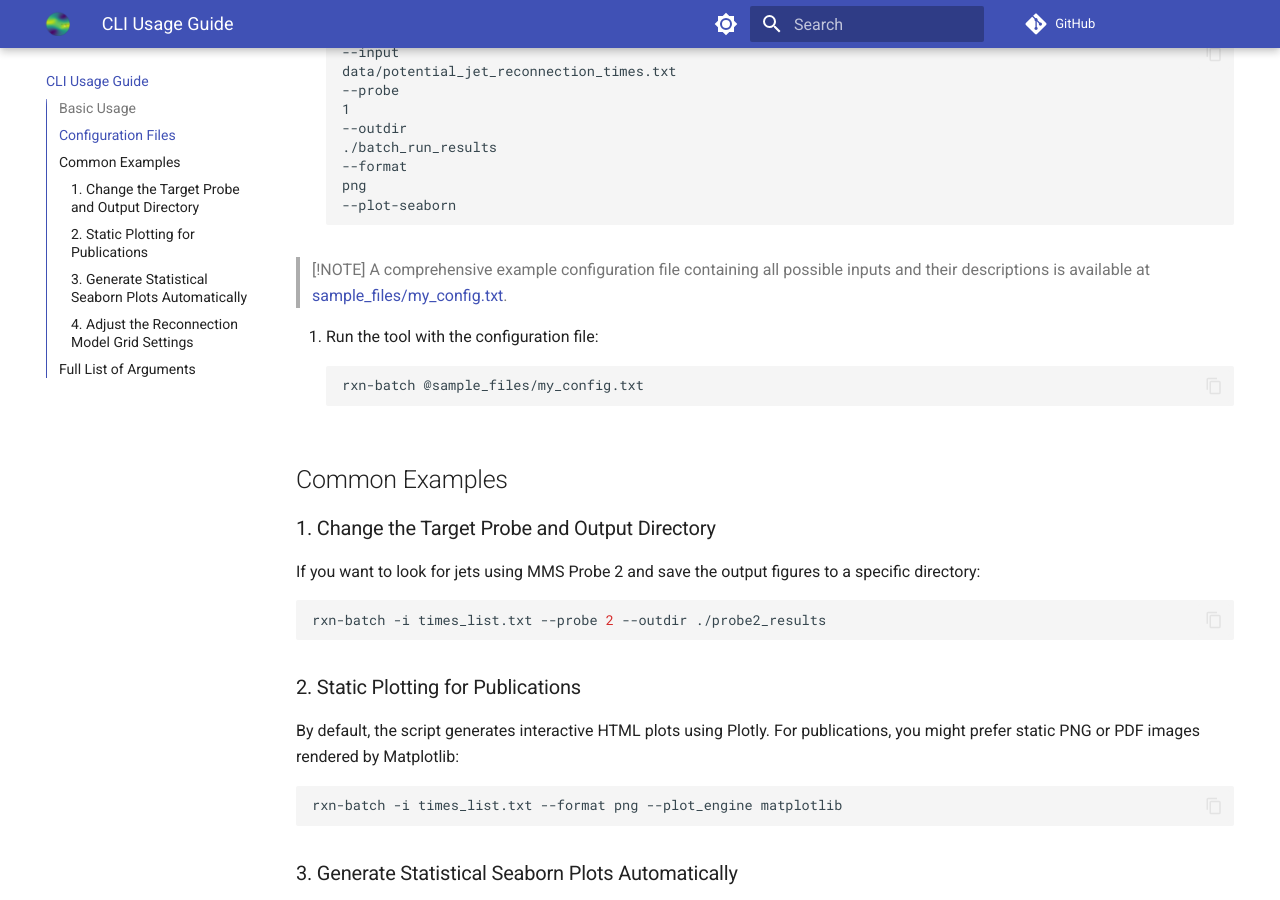
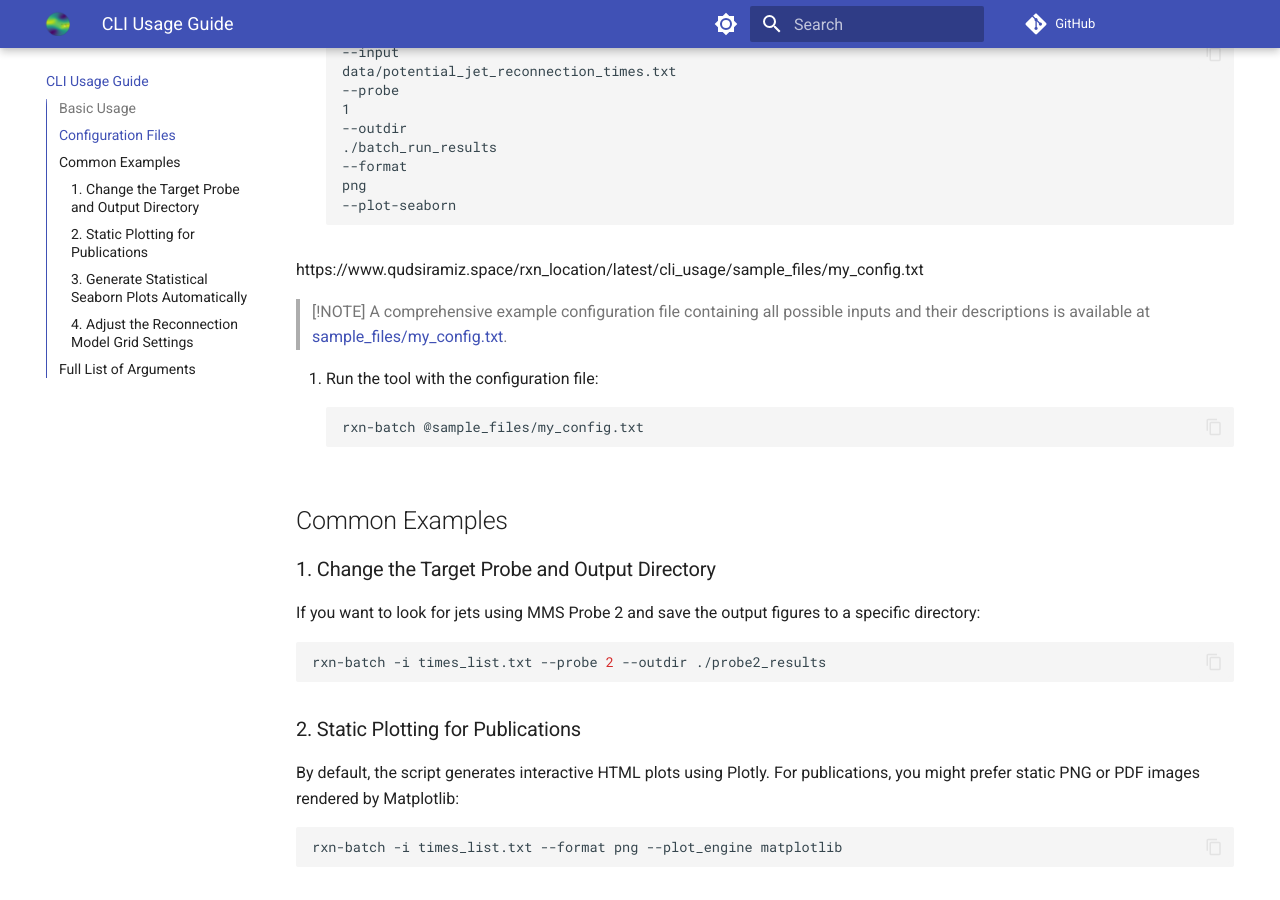
Before and after one commit to qudsiramiz/rxn_location, an MkDocs documentation site: the page built from docs/cli_usage.md, in a window 1280 px wide and 900 px high, scrolled down 804 px. Built offline with MkDocs 1.6.1 and Material for MkDocs 9.7.7, drawn with Linux system fonts in a browser that asks for light colours; comment, search, counter and statistics services are not loaded; the version menu is left out; some of the changed lines change nothing that is shown.

Commit message:
minor location edit

````diff
--- a/docs/cli_usage.md
+++ b/docs/cli_usage.md
@@ -33,8 +33,9 @@
 --plot-seaborn
 ```
 
+https://www.qudsiramiz.space/rxn_location/latest/cli_usage/sample_files/my_config.txt
 > [!NOTE]
-> A comprehensive example configuration file containing all possible inputs and their descriptions is available at [sample_files/my_config.txt](sample_files/my_config.txt).
+> A comprehensive example configuration file containing all possible inputs and their descriptions is available at [sample_files/my_config.txt](../sample_files/my_config.txt).
 
 2. Run the tool with the configuration file:
 ```bash
````
